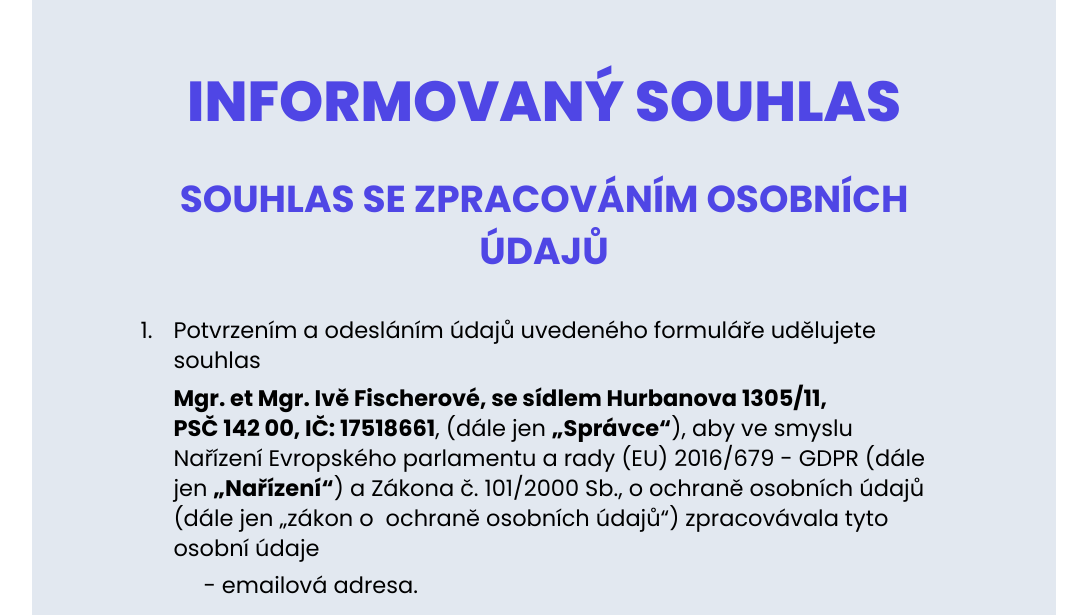
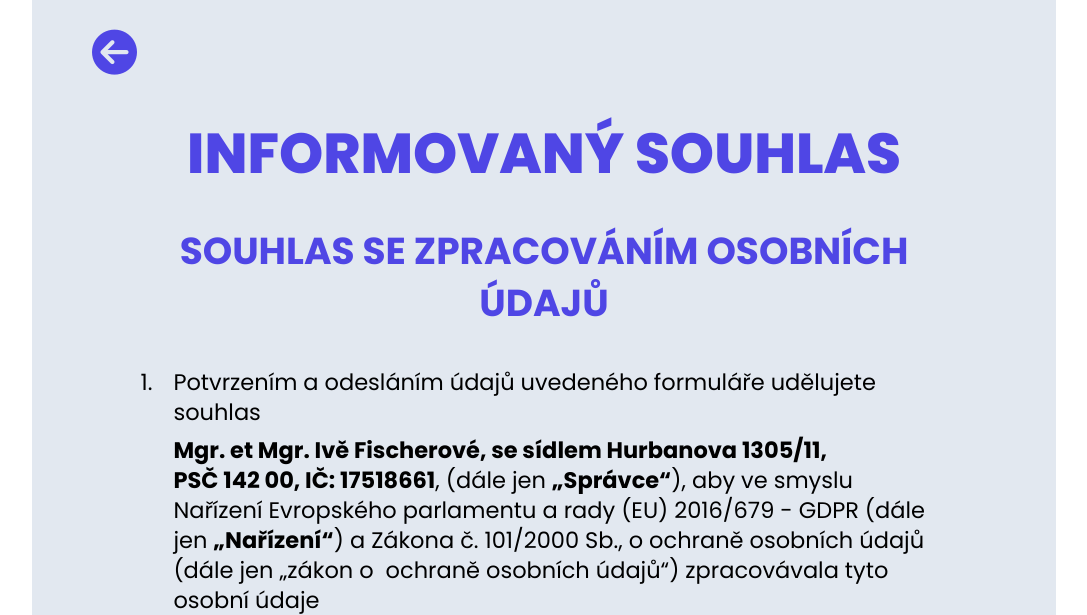
Before and after one commit to Ivuska/ms-vinicna-info, a Flask app: page /gdpr in a window 1280 px wide. Shown: the top 615 px of the page, without its empty margins (96-1183 px from the left). Run offline with Flask 2, Linux system fonts and the light colour scheme; parts of the project's set-up code (start-up, migrations or seed data) failed here and were passed over; some libraries are stand-ins or nearby versions.

Commit message:
Added back to previous page button on gdpr page.

```diff
--- a/app/static/css/output.css
+++ b/app/static/css/output.css
@@ -572,6 +572,23 @@ html {
   position: static;
 }
 
+.sticky {
+  position: -webkit-sticky;
+  position: sticky;
+}
+
+.top-0 {
+  top: 0px;
+}
+
+.top-8 {
+  top: 2rem;
+}
+
+.top-2 {
+  top: 0.5rem;
+}
+
 .m-auto {
   margin: auto;
 }
@@ -648,6 +665,10 @@ html {
 
 .w-3\/5 {
   width: 60%;
+}
+
+.w-full {
+  width: 100%;
 }
 
 .grow {
@@ -744,6 +765,11 @@ html {
   padding-bottom: 1.25rem;
 }
 
+.px-4 {
+  padding-left: 1rem;
+  padding-right: 1rem;
+}
+
 .pl-2 {
   padding-left: 0.5rem;
 }
@@ -796,6 +822,11 @@ html {
 .text-xs {
   font-size: 0.75rem;
   line-height: 1rem;
+}
+
+.text-2xl {
+  font-size: 1.5rem;
+  line-height: 2rem;
 }
 
 .font-normal {
--- a/app/templates/gdpr.html
+++ b/app/templates/gdpr.html
@@ -5,30 +5,47 @@
 <body>
     {% block content %}
     <main class="flex grow flex-col justify-center items-center text-center w-4/5 p-4 bg-slate-200 dark:bg-slate-800">
+        <div class="w-full text-left px-4 sticky top-2">
+            <a class="cursor-pointer" href="#" onclick="window.history.back();">
+                <i class="fa-solid fa-circle-arrow-left text-2xl text-indigo-600 hover:text-black focus:text-black dark:hover:text-white dark:focus:text-white"></i>
+                <span class="sr-only">Vrátit se na hlavní stránku</span>
+            </a>
+        </div>
         <section class="flex grow flex-col justify-center items-center">
-            <h1 class="text-indigo-600 text-center font-extrabold text-3xl my-5 uppercase w-4/5">Informovaný souhlas</h1>
-            <h2 class="text-indigo-600 text-center font-bold text-xl mb-5 uppercase w-4/5">Souhlas se zpracováním osobních
+            <h1 class="text-indigo-600 text-center font-extrabold text-3xl my-5 uppercase w-4/5">Informovaný souhlas
+            </h1>
+            <h2 class="text-indigo-600 text-center font-bold text-xl mb-5 uppercase w-4/5">Souhlas se zpracováním
+                osobních
                 údajů
             </h2>
             <ol class="dark:text-slate-200 text-xs list-decimal text-left w-4/5">
                 <li class="mb-3 text-xs">
                     <p class="pl-2 mb-1">Potvrzením a&nbsp;odesláním údajů uvedeného formuláře udělujete souhlas</p>
-                        <p class="pl-2 mb-1"><span class="font-bold">Mgr. et Mgr. Ivě Fischerové, se sídlem Hurbanova&nbsp;1305/11, PSČ&nbsp;142&nbsp;00, IČ:&nbsp;17518661</span>,
-                        (dále jen <span class="font-bold">„Správce“</span>), aby ve smyslu Nařízení Evropského parlamentu a&nbsp;rady (EU) 2016/679 - GDPR
-                        (dále jen <span class="font-bold">„Nařízení“</span>) a&nbsp;Zákona č. 101/2000 Sb., o&nbsp;ochraně osobních údajů (dále jen „zákon o&nbsp;
+                    <p class="pl-2 mb-1"><span class="font-bold">Mgr. et Mgr. Ivě Fischerové, se sídlem
+                            Hurbanova&nbsp;1305/11, PSČ&nbsp;142&nbsp;00, IČ:&nbsp;17518661</span>,
+                        (dále jen <span class="font-bold">„Správce“</span>), aby ve smyslu Nařízení Evropského
+                        parlamentu a&nbsp;rady (EU) 2016/679 - GDPR
+                        (dále jen <span class="font-bold">„Nařízení“</span>) a&nbsp;Zákona č. 101/2000 Sb.,
+                        o&nbsp;ochraně osobních údajů (dále jen „zákon o&nbsp;
                         ochraně osobních údajů“) zpracovávala tyto osobní údaje</p>
                     <p class="pl-6 mb-1">- emailová adresa. </p>
                 </li>
                 <li class="mb-3">
                     <p class="pl-2 mb-1">Výše uvedené osobní údaje bude Správce zpracovávat za účelem</p>
-                    <p class="pl-6 mb-1">- zasílání článků z webové stránky Mateřské školy Viničná 1, Praha 2, k&nbsp;jejichž odběru jste se
+                    <p class="pl-6 mb-1">- zasílání článků z webové stránky Mateřské školy Viničná 1, Praha 2,
+                        k&nbsp;jejichž odběru jste se
                         přihlásil/a.</p>
                 </li>
                 <li class="mb-3">
-                    <p class="pl-2 mb-1"><span class="font-bold">Uvedeným zpracováním udělujete svůj výslovný souhlas.</span> Souhlas můžete vzít kdykoliv zpět a&nbsp;to</p>
-                    <p class="pl-6 mb-1">- elektronicky - prostřednictvím linku, který je součástí každého emailu se zaslaným článkem,</p>
-                    <p class="pl-6 mb-1">- elektronicky - zasláním kopie odvolání souhlasu na emailovou adresu <span class="font-bold">me@ifischerova.cz</span>,</p>
-                    <p class="pl-6 mb-1">- dopisem zaslaným na adresu provozovny Správce <span class="font-bold"> Hurbanova&nbsp;1305/11, 142&nbsp;00, Praha&nbsp;4&nbsp;-&nbsp;Krč</span> s&nbsp;označením obálky jako Ochrana OU.</p>
+                    <p class="pl-2 mb-1"><span class="font-bold">Uvedeným zpracováním udělujete svůj výslovný
+                            souhlas.</span> Souhlas můžete vzít kdykoliv zpět a&nbsp;to</p>
+                    <p class="pl-6 mb-1">- elektronicky - prostřednictvím linku, který je součástí každého emailu se
+                        zaslaným článkem,</p>
+                    <p class="pl-6 mb-1">- elektronicky - zasláním kopie odvolání souhlasu na emailovou adresu <span
+                            class="font-bold">me@ifischerova.cz</span>,</p>
+                    <p class="pl-6 mb-1">- dopisem zaslaným na adresu provozovny Správce <span class="font-bold">
+                            Hurbanova&nbsp;1305/11, 142&nbsp;00, Praha&nbsp;4&nbsp;-&nbsp;Krč</span> s&nbsp;označením
+                        obálky jako Ochrana OU.</p>
                 </li>
                 <li class="mb-3">
                     <p class="pl-2">
@@ -40,10 +57,13 @@
                 </li>
                 <li class="mb-3">
                     <p class="pl-2">
-                        Uvedené údaje budou Správcem zpracovány a&nbsp;uchovány po dobu 2&nbsp;let od data poskytnutí údajů
+                        Uvedené údaje budou Správcem zpracovány a&nbsp;uchovány po dobu 2&nbsp;let od data poskytnutí
+                        údajů
                         zájemcem prostřednictvím formulářového záznamu na internetových stránkách Správce. Právním
-                        titulem pro zpracování a&nbsp;uchování uvedených osobních údajů je tento výslovně udělený souhlas.
-                        Po uplynutí výše uvedené lhůty, budou uvedené osobní údaje smazány a odstraněny ze systémů i&nbsp;z&nbsp;databáze.
+                        titulem pro zpracování a&nbsp;uchování uvedených osobních údajů je tento výslovně udělený
+                        souhlas.
+                        Po uplynutí výše uvedené lhůty, budou uvedené osobní údaje smazány a odstraněny ze systémů
+                        i&nbsp;z&nbsp;databáze.
                     </p>
                 </li>
                 <li class="mb-3">
@@ -52,15 +72,19 @@
                     </p>
                 </li>
                 <li class="mb-3">
-                    <p class="pl-2">Vezměte na vědomí, že podle Nařízení a&nbsp;Zákona o ochraně osobních údajů máte právo:</p>
+                    <p class="pl-2">Vezměte na vědomí, že podle Nařízení a&nbsp;Zákona o ochraně osobních údajů máte
+                        právo:</p>
                     <p class="pl-6">- vzít souhlas kdykoliv zpět,</p>
                     <p class="pl-6">- požadovat po Správci informaci, jaké vaše osobní údaje zpracovává,</p>
                     <p class="pl-6">- požadovat po Správci vysvětlení ohledně zpracování osobních údajů,</p>
-                    <p class="pl-6">- vyžádat si u&nbsp;Správce přístup k&nbsp;těmto údajům a&nbsp;tyto nechat aktualizovat nebo opravit,</p>
+                    <p class="pl-6">- vyžádat si u&nbsp;Správce přístup k&nbsp;těmto údajům a&nbsp;tyto nechat
+                        aktualizovat nebo opravit,</p>
                     <p class="pl-6">- požadovat po Správci výmaz těchto osobních údajů,</p>
-                    <p class="pl-6">- požadovat omezení zpracování nebo vznést námitku proti zpracování osobních údajů,</p>
-                    <p class="pl-6">- v případě pochybností o&nbsp;dodržování povinností souvisejících se zpracováním osobních
-                    údajů obrátit se na Správce nebo na Úřad pro ochranu osobních údajů.</p>
+                    <p class="pl-6">- požadovat omezení zpracování nebo vznést námitku proti zpracování osobních údajů,
+                    </p>
+                    <p class="pl-6">- v případě pochybností o&nbsp;dodržování povinností souvisejících se zpracováním
+                        osobních
+                        údajů obrátit se na Správce nebo na Úřad pro ochranu osobních údajů.</p>
                 </li>
             </ol>
         </section>
--- a/app/templates/index.html
+++ b/app/templates/index.html
@@ -54,8 +54,7 @@
         formnovalidate id="btn" type="submit">Chci články</button>
       <p class="text-xs dark:text-white">
         Odesláním potvrzuji, že jsem si přečetl/a <a
-          class="text-indigo-400  hover:text-indigo-600  focus:text-indigo-600" href="{{ url_for('show_gdpr_page') }}"
-          target="_blank"><span>Informovaný souhlas</span></a>&nbsp;a přijímám jej.
+          class="text-indigo-400  hover:text-indigo-600  focus:text-indigo-600" href="{{ url_for('show_gdpr_page') }}"><span>Informovaný souhlas</span></a>&nbsp;a přijímám jej.
       </p>
     </form>
   </section>
```
Also changed, not shown: other parts of app/static/css/output.css (+50 -0 lines).
